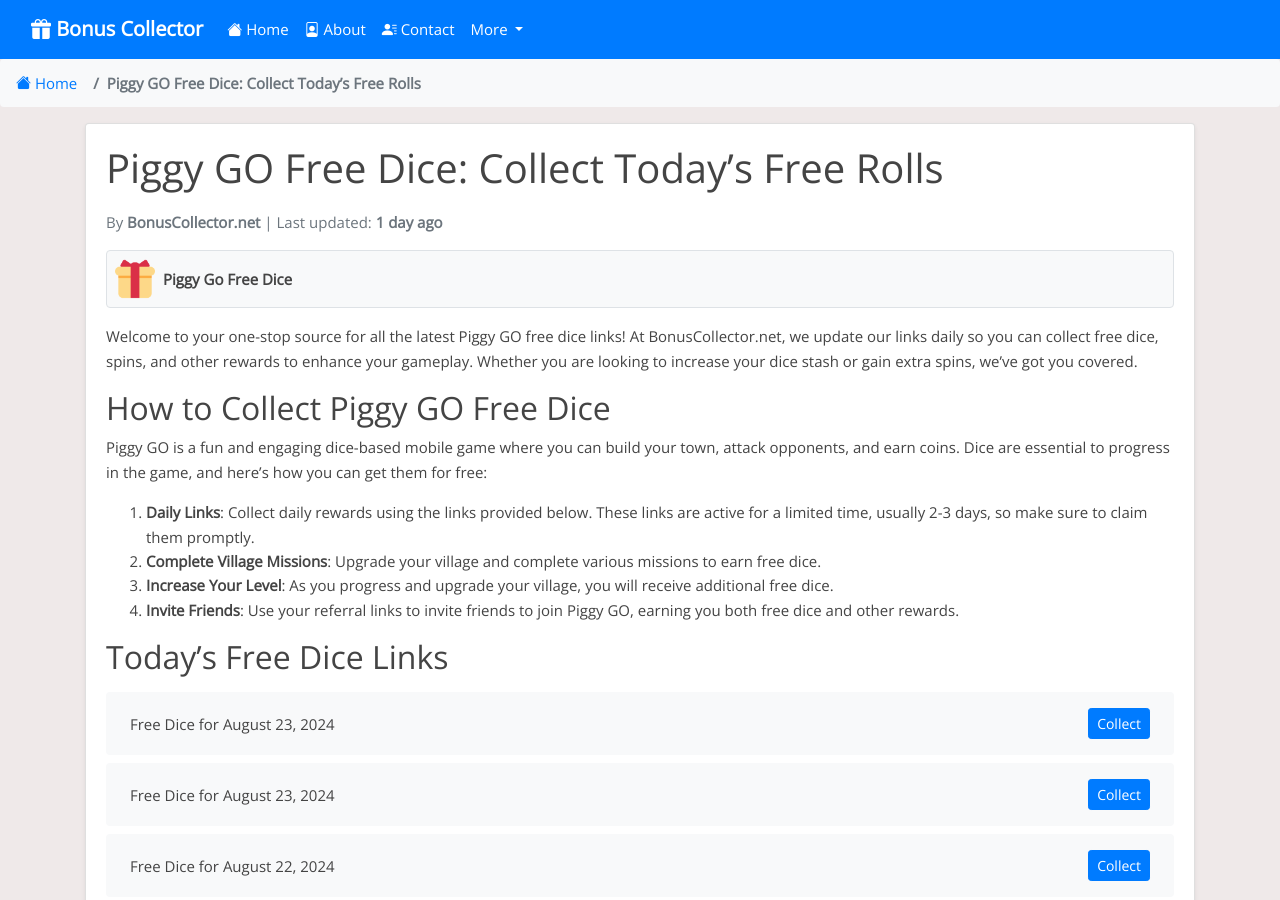
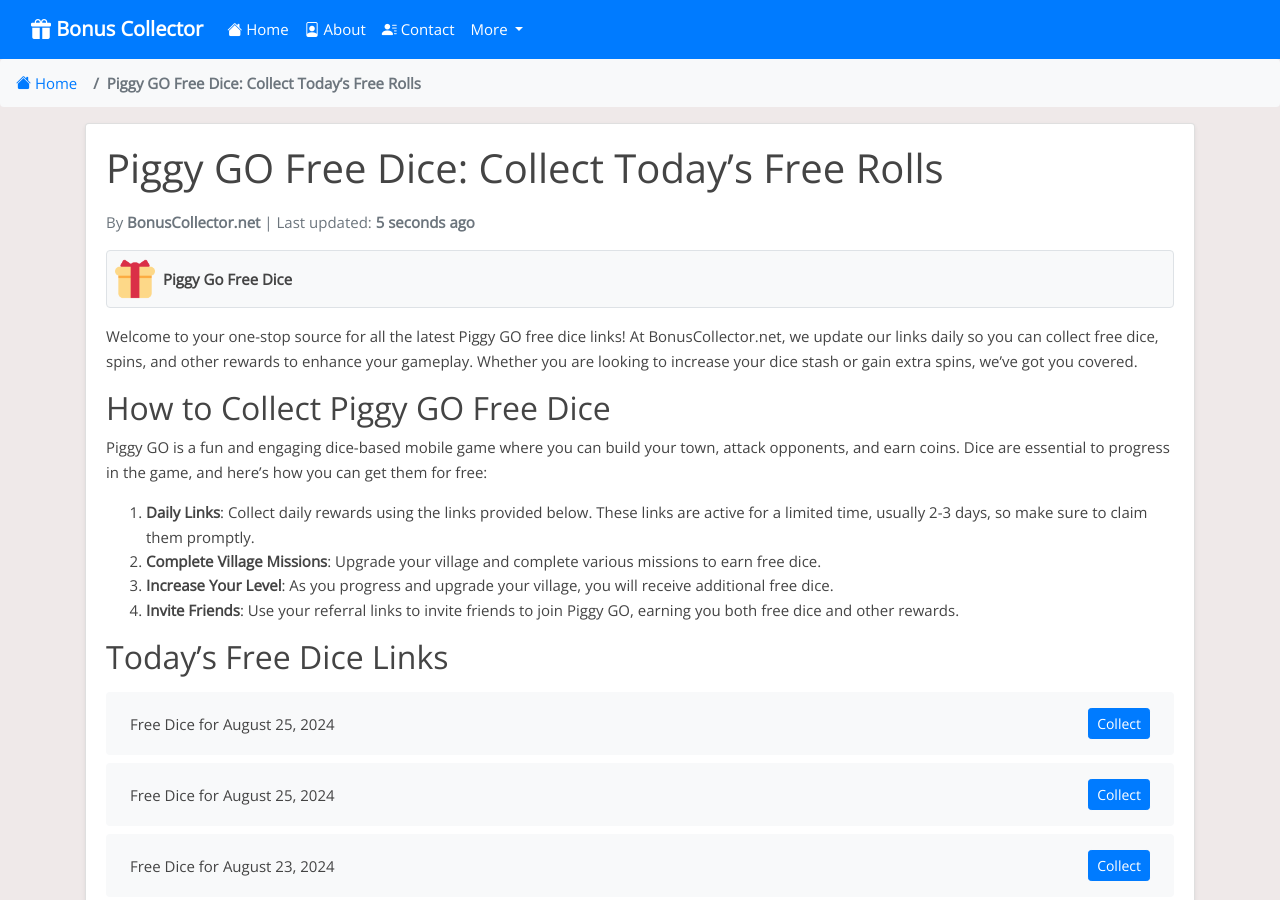
Before and after one commit to Prollad99/bs-net, a Jekyll site: the page built from _posts/2024-07-04-piggy-go.md, in a window 1280 px wide and 900 px high. Built offline with Jekyll 4.4.1, drawn with Linux system fonts in a browser that asks for light colours; nearby versions of some CDN libraries; comment, search, counter and statistics services are not loaded; some of the changed text lies outside the part shown.

Commit message:
Update piggy-go reward links and last modified date

```diff
--- a/_data/include_files.yml
+++ b/_data/include_files.yml
@@ -23,7 +23,7 @@
   last_modified: 2024-08-24 12:50:51
 
 piggy-go.html:
-  last_modified: 2024-08-23 16:12:59
+  last_modified: 2024-08-25 08:12:00
 
 caesars-slots.html:
   last_modified: 2024-08-24 06:07:59
--- a/_includes/piggy-go.html
+++ b/_includes/piggy-go.html
@@ -1,4 +1,12 @@
 <ul class="list-group mt-3 mb-4">
+  <li class="list-group-item d-flex justify-content-between align-items-center">
+    <span>Free Dice for August 25, 2024</span>
+    <a href="https://piggygo-jy.forevernine.com/fanpage?code=36U081AP&channel=1" class="btn btn-primary btn-sm">Collect</a>
+  </li>
+  <li class="list-group-item d-flex justify-content-between align-items-center">
+    <span>Free Dice for August 25, 2024</span>
+    <a href="https://piggygo-jy.forevernine.com/fanpage?code=36U081AP&channel=4" class="btn btn-primary btn-sm">Collect</a>
+  </li>
   <li class="list-group-item d-flex justify-content-between align-items-center">
     <span>Free Dice for August 23, 2024</span>
     <a href="https://piggygo-jy.forevernine.com/fanpage?code=UQAUC83L&channel=1" class="btn btn-primary btn-sm">Collect</a>
@@ -391,12 +399,4 @@
     <span>Free Dice for Invalid Date</span>
     <a href="https://piggygo-jy.forevernine.com/fanpage?code=K4D95G5Z&channel=4" class="btn btn-primary btn-sm">Collect</a>
   </li>
-  <li class="list-group-item d-flex justify-content-between align-items-center">
-    <span>Free Dice for Invalid Date</span>
-    <a href="https://piggygo-jy.forevernine.com/fanpage?code=AJGE7VQA&channel=1" class="btn btn-primary btn-sm">Collect</a>
-  </li>
-  <li class="list-group-item d-flex justify-content-between align-items-center">
-    <span>Free Dice for Invalid Date</span>
-    <a href="https://piggygo-jy.forevernine.com/fanpage?code=AJGE7VQA&channel=4" class="btn btn-primary btn-sm">Collect</a>
-  </li>
 </ul>
```
Also changed, not shown: links-json/piggy-go.json (+8 -6 lines).
